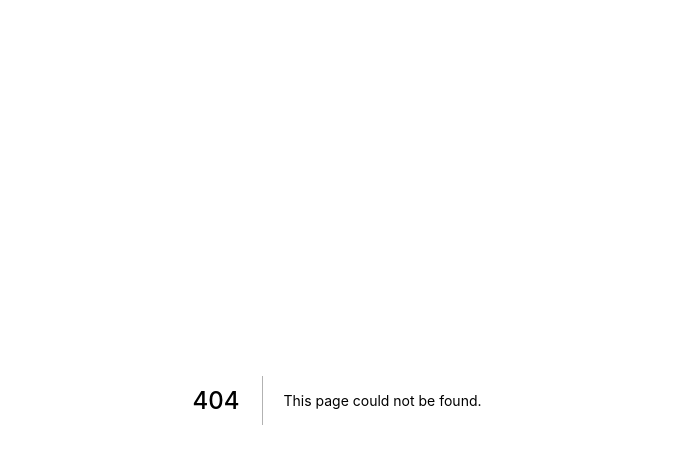
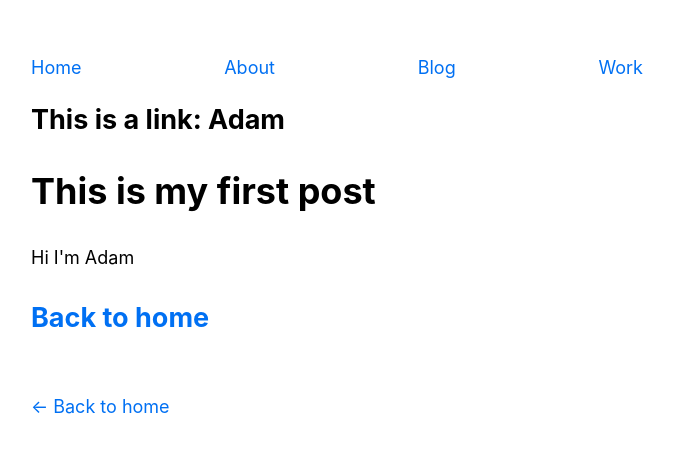
Before and after one commit to adamgonzls/portfolio-v2.5, a Next.js app: page /posts/first-post in a window 1280 px wide. Before the commit this address had no page. Shown: the top 452 px of the page, without its empty margins (303-976 px from the left). Built offline with nearby package versions, Linux system fonts and the light colour scheme.

Commit message:
initial commit

```diff
--- /dev/null
+++ b/components/Navbar.js
@@ -0,0 +1,14 @@
+import styles from './Navbar.module.css'
+
+export default function Navbar() {
+  return (
+    <nav>
+      <ul className={styles.navigationItems}>
+        <li><a href="/">Home</a></li>
+        <li><a href="/about">About</a></li>
+        <li><a href="/blog">Blog</a></li>
+        <li><a href="/work">Work</a></li>
+      </ul>
+    </nav>
+  )
+}
--- /dev/null
+++ b/components/Navbar.module.css
@@ -0,0 +1,6 @@
+.navigationItems {
+  display: flex;
+  justify-content: space-between;
+  list-style-type: none;
+  padding-left: 0;
+}
--- /dev/null
+++ b/components/layout.js
@@ -0,0 +1,65 @@
+import Head from 'next/head';
+import Navbar from './Navbar';
+import Image from 'next/image';
+import styles from './layout.module.css';
+import utilStyles from '../styles/utils.module.css';
+import Link from 'next/link';
+
+const name = 'Adam';
+export const siteTitle = 'Next.js Sample Website';
+
+export default function Layout({ children, home }) {
+  return (
+    <div className={styles.container}>
+      <Head>
+        <link rel="icon" href="/favicon.ico" />
+        <meta
+          name="description"
+          content="Learn how to build a personal website using Next.js"
+        />
+        <meta
+          property="og:image"
+          content={`https://og-image.vercel.app/${encodeURI(
+            siteTitle,
+          )}.png?theme=light&md=0&fontSize=75px&images=https%3A%2F%2Fassets.vercel.com%2Fimage%2Fupload%2Ffront%2Fassets%2Fdesign%2Fnextjs-black-logo.svg`}
+        />
+        <meta name="og:title" content={siteTitle} />
+        <meta name="twitter:card" content="summary_large_image" />
+      </Head>
+      <header className={styles.header}>
+        <Navbar />
+        {home ? (
+          <>
+            <h1>Hi, I am <br />Adam</h1>
+            <h2>Frontend Dev</h2>
+            <Image
+              priority
+              src="/images/2022-04-adam-bike-glasses-400x534.jpeg"
+              className={utilStyles.borderCircle}
+              height={144}
+              width={144}
+              alt={name}
+            />
+            <h1 className={utilStyles.heading2Xl}>{name}</h1>
+          </>
+        ) : (
+          <>
+            <h2 className={utilStyles.headingLg}>
+              <Link href="/">
+                <a className={utilStyles.colorInherit}>This is a link: {name}</a>
+              </Link>
+            </h2>
+          </>
+        )}
+      </header>
+      <main>{children}</main>
+      {!home && (
+        <div className={styles.backToHome}>
+          <Link href="/">
+            <a>← Back to home</a>
+          </Link>
+        </div>
+      )}
+    </div>
+  );
+}
--- /dev/null
+++ b/components/layout.module.css
@@ -0,0 +1,15 @@
+.container {
+  max-width: 36rem;
+  padding: 0 1rem;
+  margin: 3rem auto 6rem;
+}
+
+/* .header {
+  display: flex;
+  flex-direction: column;
+  align-items: center;
+} */
+
+.backToHome {
+  margin: 3rem 0 0;
+}
--- a/pages/_app.js
+++ b/pages/_app.js
@@ -1,7 +1,5 @@
 import '../styles/globals.css'
 
-function MyApp({ Component, pageProps }) {
+export default function App({ Component, pageProps } ) {
   return <Component {...pageProps} />
 }
-
-export default MyApp
--- /dev/null
+++ b/pages/posts/first-post.js
@@ -0,0 +1,20 @@
+import Head from 'next/head'
+import Link from 'next/link'
+import Layout from '../../components/layout'
+
+export default function FirstPost() {
+  return (
+    <Layout>
+      <Head>
+        <title>First Post</title>
+      </Head>
+      <h1>This is my first post</h1>
+      <p>Hi I'm Adam</p>
+      <h2>
+        <Link href="/">
+          <a>Back to home</a>
+        </Link>
+      </h2>
+    </Layout>
+  )
+}
--- a/styles/globals.css
+++ b/styles/globals.css
@@ -2,15 +2,26 @@ html,
 body {
   padding: 0;
   margin: 0;
-  font-family: -apple-system, BlinkMacSystemFont, Segoe UI, Roboto, Oxygen,
-    Ubuntu, Cantarell, Fira Sans, Droid Sans, Helvetica Neue, sans-serif;
-}
-
-a {
-  color: inherit;
-  text-decoration: none;
+  font-family: -apple-system, BlinkMacSystemFont, Segoe UI, Roboto, Oxygen, Ubuntu,
+    Cantarell, Fira Sans, Droid Sans, Helvetica Neue, sans-serif;
+  line-height: 1.6;
+  font-size: 18px;
 }
 
 * {
   box-sizing: border-box;
 }
+
+a {
+  color: #0070f3;
+  text-decoration: none;
+}
+
+a:hover {
+  text-decoration: underline;
+}
+
+img {
+  max-width: 100%;
+  display: block;
+}
--- /dev/null
+++ b/styles/utils.module.css
@@ -0,0 +1,52 @@
+.heading2Xl {
+  font-size: 2.5rem;
+  line-height: 1.2;
+  font-weight: 800;
+  letter-spacing: -0.05rem;
+  margin: 1rem 0;
+}
+
+.headingXl {
+  font-size: 2rem;
+  line-height: 1.3;
+  font-weight: 800;
+  letter-spacing: -0.05rem;
+  margin: 1rem 0;
+}
+
+.headingLg {
+  font-size: 1.5rem;
+  line-height: 1.4;
+  margin: 1rem 0;
+}
+
+.headingMd {
+  font-size: 1.2rem;
+  line-height: 1.5;
+}
+
+.borderCircle {
+  border-radius: 9999px;
+}
+
+.colorInherit {
+  color: inherit;
+}
+
+.padding1px {
+  padding-top: 1px;
+}
+
+.list {
+  list-style: none;
+  padding: 0;
+  margin: 0;
+}
+
+.listItem {
+  margin: 0 0 1.25rem;
+}
+
+.lightText {
+  color: #666;
+}
```
Also changed, not shown: pages/about.js (added, +9 -0 lines), pages/index.js (+13 -62 lines), public/images/2022-04-adam-bike-glasses-400x534.jpeg (added).
